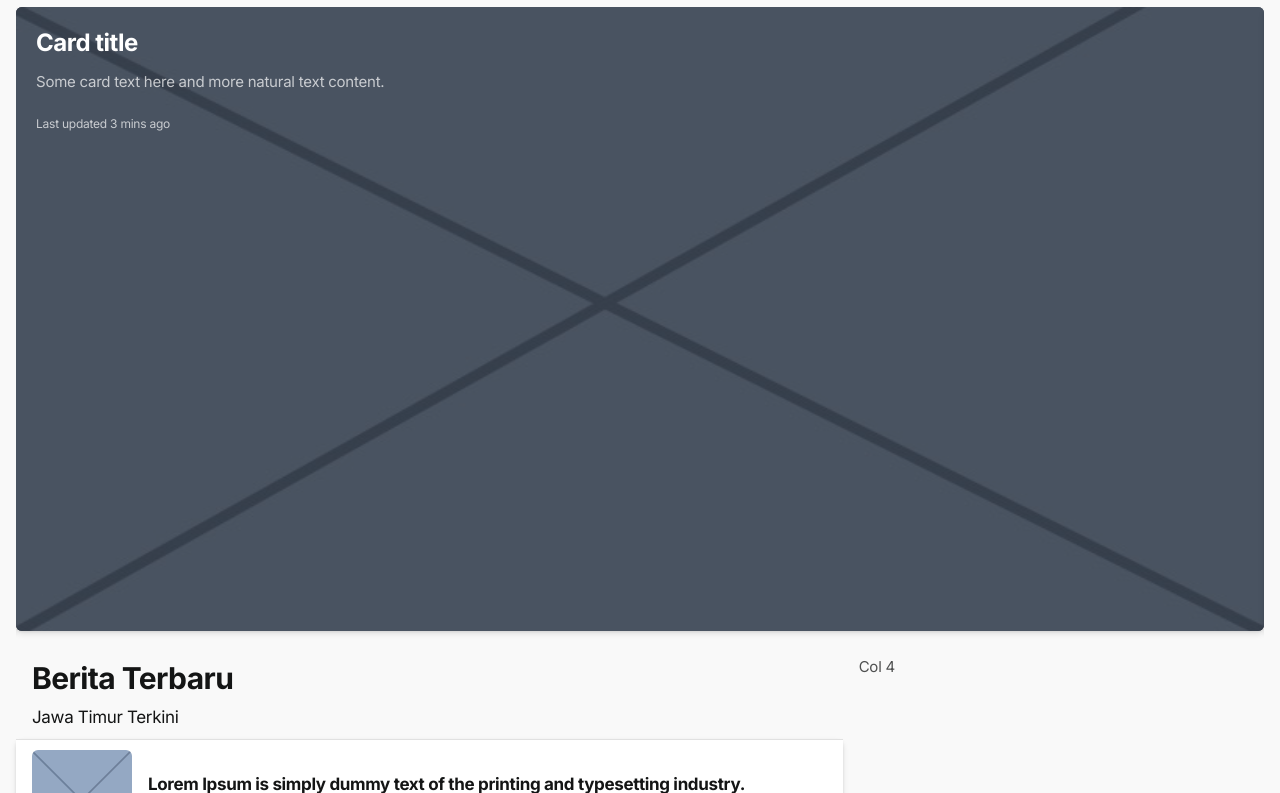
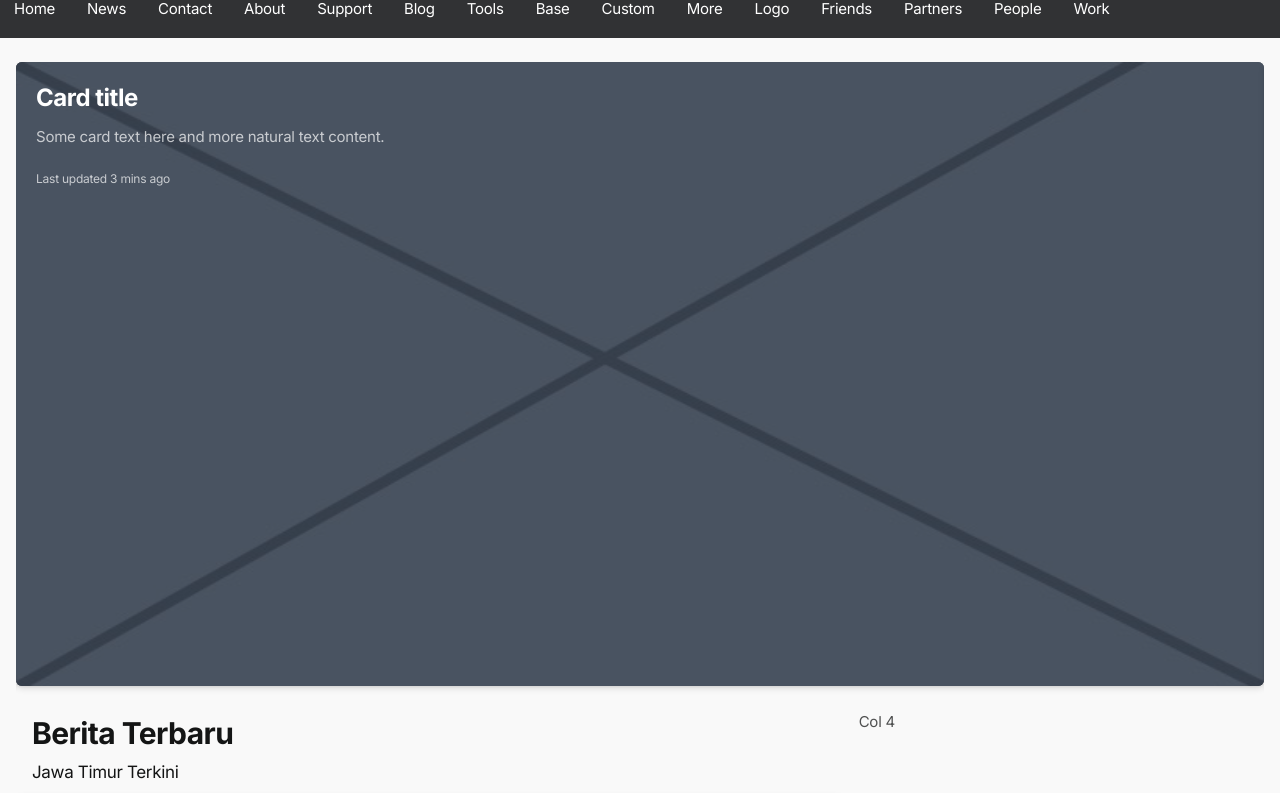
Before and after one commit to fitrahizulfalaq/jtnweb, a plain HTML site: page index.html in a window 1280 px wide. Shown: the part 73-866 px from the top of the page. Drawn offline with nearby package versions, Linux system fonts and the light colour scheme.

Commit message:
navbar fix

```diff
--- a/index.html
+++ b/index.html
@@ -41,7 +41,7 @@
             </a>
         </div>
     </div>
-    <div class="extraHeader bg-secondary d-lg-none">
+    <!-- <div class="extraHeader bg-secondary d-lg-none">
         <div class="scrollmenu">
             <a href="#home">Home</a>
             <a href="#news">News</a>
@@ -59,7 +59,7 @@
             <a href="#people">People</a>
             <a href="#work">Work</a>
         </div>
-    </div>
+    </div> -->
     <!-- * App Header -->
     <!-- Scroll Header -->
 
@@ -84,8 +84,22 @@
     <!-- App Capsule -->
     <div id="appCapsule">
         <!-- Slider -->
-        <div class="header-large-title d-lg-none">
-            <h1>Jatim Times.com</h1>
+        <div class="scrollmenu bg-secondary" style="height: 55px;">
+            <a href="#home">Home</a>
+            <a href="#news">News</a>
+            <a href="#contact">Contact</a>
+            <a href="#about">About</a>
+            <a href="#support">Support</a>
+            <a href="#blog">Blog</a>
+            <a href="#tools">Tools</a>
+            <a href="#base">Base</a>
+            <a href="#custom">Custom</a>
+            <a href="#more">More</a>
+            <a href="#logo">Logo</a>
+            <a href="#friends">Friends</a>
+            <a href="#partners">Partners</a>
+            <a href="#people">People</a>
+            <a href="#work">Work</a>
         </div>
         <div class="section full mt-3 mb-3 ml-2 mr-2">
             <div class="carousel-full owl-carousel owl-theme">
```
